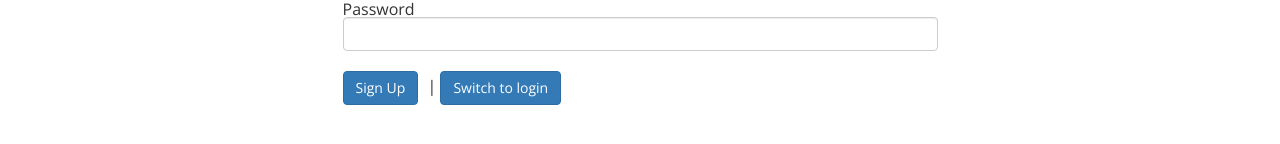
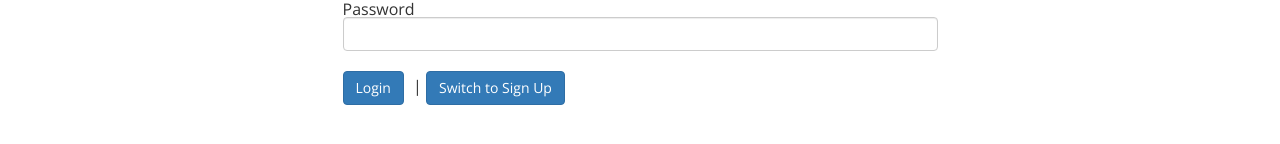
Before and after one commit to mila-zagrevskaya/Recipies_angular_app, an Angular app: page /auth in a window 1280 px wide. Shown: the part 156-300 px from the top of the page. Built offline with nearby package versions, Linux system fonts and the light colour scheme.

Commit message:
Switching Between Auth Modes

```diff
--- a/src/app/auth/auth.component.html
+++ b/src/app/auth/auth.component.html
@@ -10,8 +10,10 @@
         <input id="password" type="password" class="form-control" />
       </div>
       <div class="m-top-20">
-        <button class="btn btn-primary">Sign Up</button> |
-        <button class="btn btn-primary">Switch to login</button>
+        <button class="btn btn-primary" type="submit">{{ isLoginMode ? 'Login' : 'Sign Up' }}</button> |
+        <button class="btn btn-primary" (click)="onSwitchMode()" type="button">
+          Switch to {{ isLoginMode ? 'Sign Up' : 'Login' }}
+        </button>
       </div>
     </form>
   </div>
--- a/src/app/auth/auth.component.ts
+++ b/src/app/auth/auth.component.ts
@@ -5,5 +5,9 @@ import { Component } from "@angular/core";
   templateUrl: './auth.component.html'
 })
 export class AuthComponent {
+  isLoginMode = true;
 
+  onSwitchMode() {
+    this.isLoginMode = !this.isLoginMode;
+  }
 }
```
